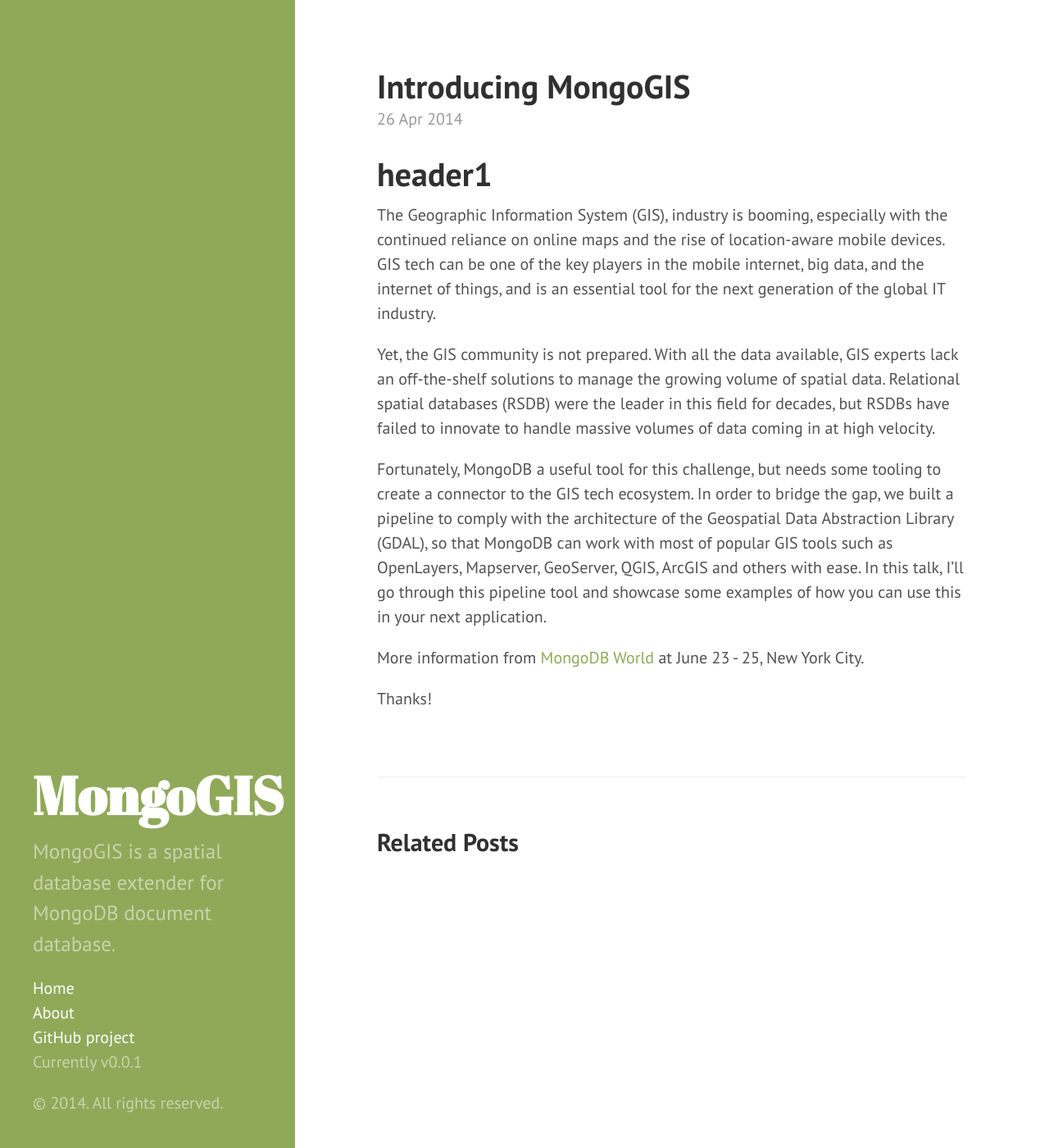
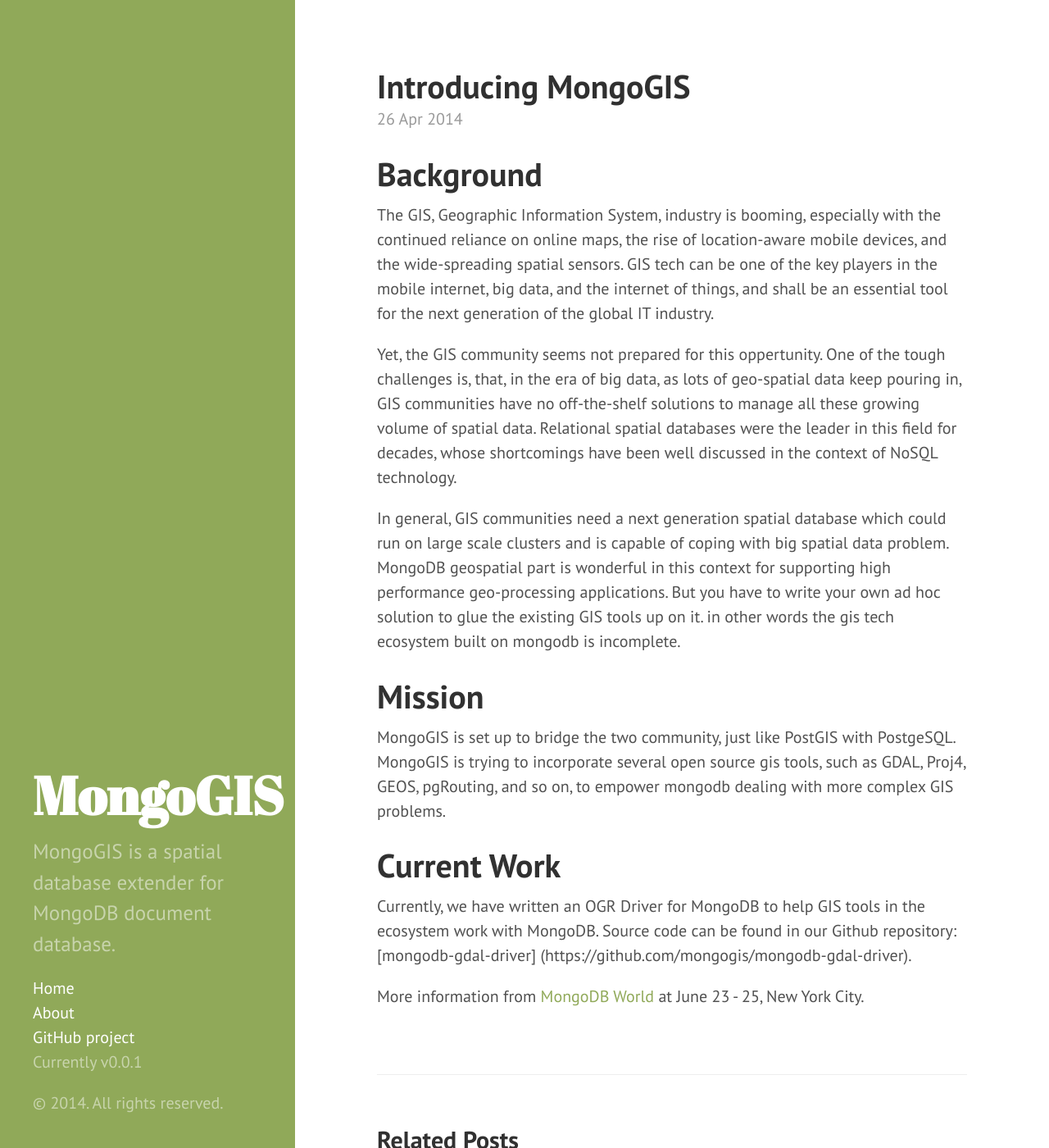
Before and after one commit to mongogis/mongogis.github.io, a Jekyll site: the page built from _posts/2014-04-26-introducing-mongogis.md, in a window 1280 px wide and 1400 px high. Shown: the whole window at 82% size. Built offline with Jekyll 4.4.1, drawn with Linux system fonts in a browser that asks for light colours; Markdown is read by kramdown in place of the engine named in the settings.

Commit message:
better organized
add background, mission, current work

```diff
--- a/_posts/2014-04-26-introducing-mongogis.md
+++ b/_posts/2014-04-26-introducing-mongogis.md
@@ -3,18 +3,20 @@ layout: post
 title: Introducing MongoGIS
 ---
 
-header1
-=======
+# Background
 
-The Geographic Information System (GIS), industry is booming, especially with the continued reliance on online maps and the rise of location-aware mobile devices. GIS tech can be one of the key players in the mobile internet, big data, and the internet of things, and is an essential tool for the next generation of the global IT industry.
+The GIS, Geographic Information System, industry is booming, especially with the continued reliance on online maps, the rise of location-aware mobile devices, and the wide-spreading spatial sensors. GIS tech can be one of the key players in the mobile internet, big data, and the internet of things, and shall be an essential tool for the next generation of the global IT industry.
 
 
-Yet, the GIS community is not prepared. With all the data available, GIS experts lack an off-the-shelf solutions to manage the growing volume of spatial data. Relational spatial databases (RSDB) were the leader in this field for decades, but RSDBs have failed to innovate to handle massive volumes of data coming in at high velocity.
+Yet, the GIS community seems not prepared for this oppertunity. One of the tough challenges is, that, in the era of big data, as lots of geo-spatial data keep pouring in, GIS communities have no off-the-shelf solutions to manage all these growing volume of spatial data. Relational spatial databases were the leader in this field for decades, whose shortcomings have been well discussed in the context of NoSQL technology.
+
+In general, GIS communities need a next generation spatial database which could run on large scale clusters and is capable of coping with big spatial data problem. MongoDB geospatial part is wonderful in this context for supporting high performance geo-processing applications. But you have to write your own ad hoc solution to glue the existing GIS tools up on it. in other words the gis tech ecosystem built on mongodb is incomplete.
+
+# Mission
+MongoGIS is set up to bridge the two community, just like PostGIS with PostgeSQL. MongoGIS is trying to incorporate several open source gis tools, such as GDAL, Proj4, GEOS, pgRouting, and so on, to empower mongodb dealing with more complex GIS problems.
 
 
-Fortunately, MongoDB a useful tool for this challenge, but needs some tooling to create a connector to the GIS tech ecosystem. In order to bridge the gap, we built a pipeline to comply with the architecture of the Geospatial Data Abstraction Library (GDAL), so that MongoDB can work with most of popular GIS tools such as OpenLayers, Mapserver, GeoServer, QGIS, ArcGIS and others with ease. In this talk, I'll go through this pipeline tool and showcase some examples of how you can use this in your next application.
+# Current Work
+Currently, we have written an OGR Driver for MongoDB to help GIS tools in the ecosystem work with MongoDB. Source code can be found in our Github repository: [mongodb-gdal-driver] (https://github.com/mongogis/mongodb-gdal-driver).
 
 More information from [MongoDB World](http://world.mongodb.com/mongodb-world/session/giving-mongodb-way-play-gis-community) at June 23 - 25, New York City.
-
-
-Thanks!
```
